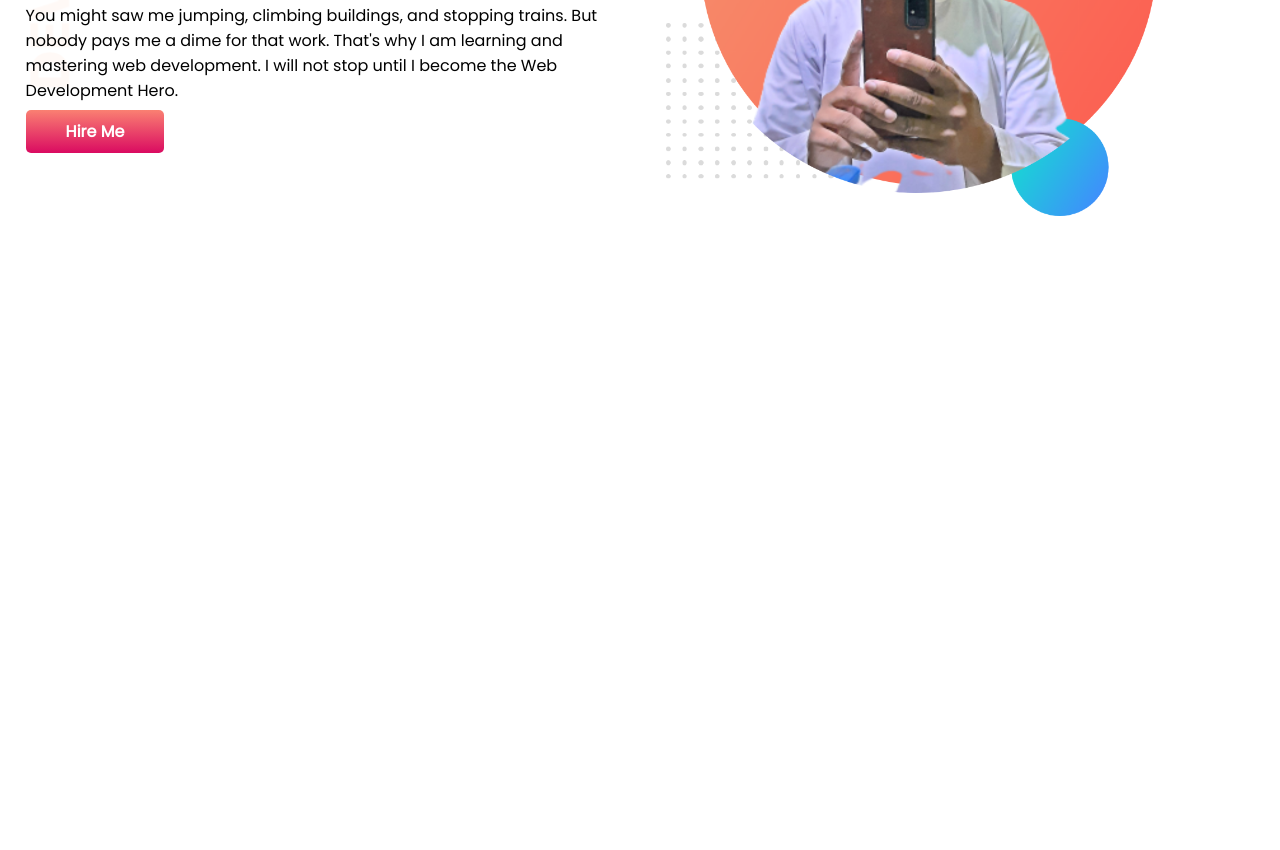
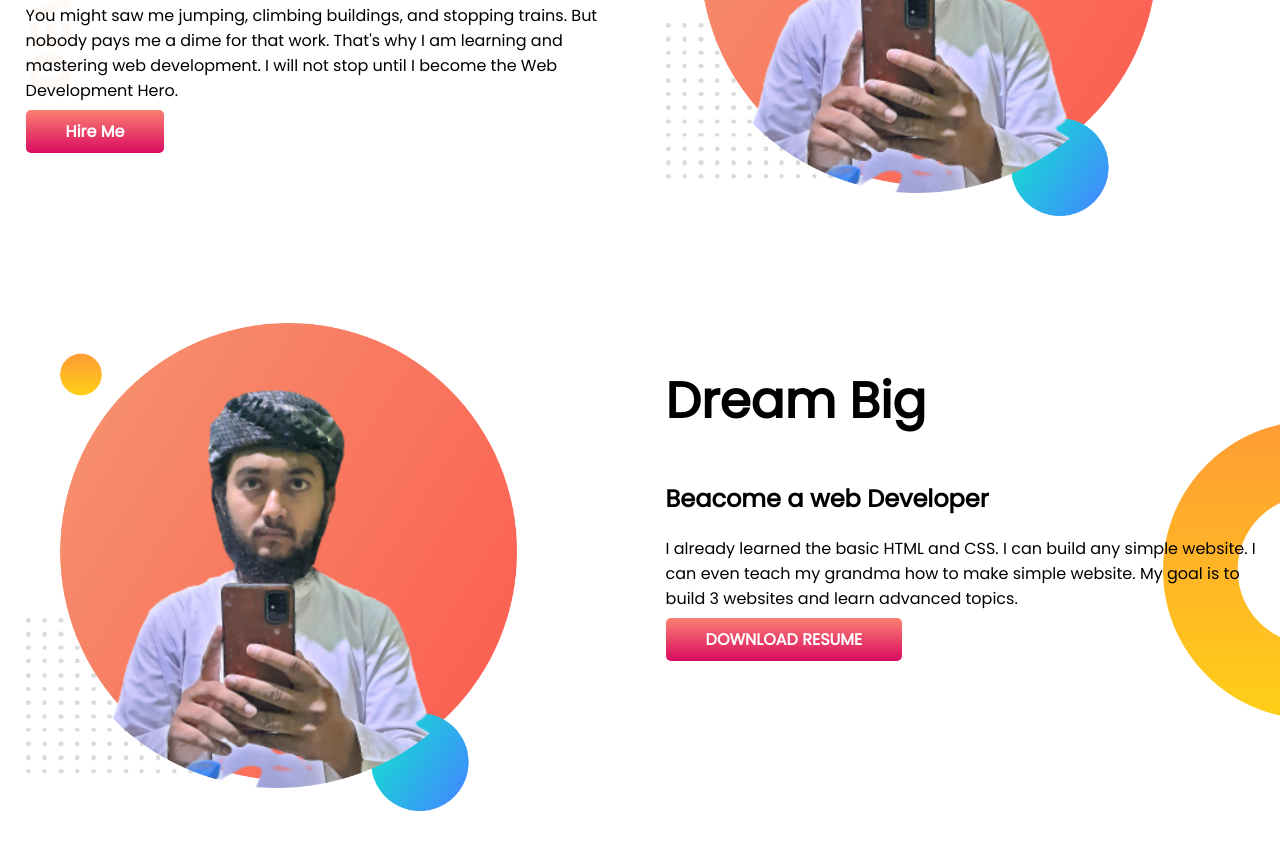
Before and after one commit to Sadik28/developer-portfolio, a plain HTML site: page index.html in a window 1280 px wide. Shown: the part 272-1122 px from the top of the page. Before the commit the page ends 800 px from the top, so only its background shows below. Drawn offline with Linux system fonts and the light colour scheme.

Commit message:
dearm-big-added

```diff
--- a/index.html
+++ b/index.html
@@ -30,6 +30,19 @@
             <img src="images/mahmud-pic.png" alt="">
         </div>
     </section>
+    <section class="dream-big">
+        <div class="half-width">
+            <img src="images/mahmud-pic.png" alt="">
+        </div>
+        <div class="half-width">
+            <h1>Dream Big</h1>
+            <h2>Beacome a web Developer</h2>
+            <p>I already learned the basic HTML and CSS. I can build any simple website. I can even teach my grandma how
+                to make simple website. My goal is to build 3 websites and learn advanced topics.</p>
+            <a class="link-button" target="_blank" href="">DOWNLOAD RESUME</a>
+        </div>
+
+    </section>
 
 </body>
 
--- a/style.css
+++ b/style.css
@@ -10,6 +10,7 @@ h1{
 }
 section{
     display: flex;
+    margin-bottom: 100px;
 }
 .half-width{
     width: 50%;
@@ -30,3 +31,8 @@ section{
     background-image: url(images/top-banner.png);
     background-repeat: no-repeat;
 }
+.dream-big{
+    background-image: url(images/dream-bg.png);
+    background-repeat: no-repeat;
+    background-position: right;
+}
```
